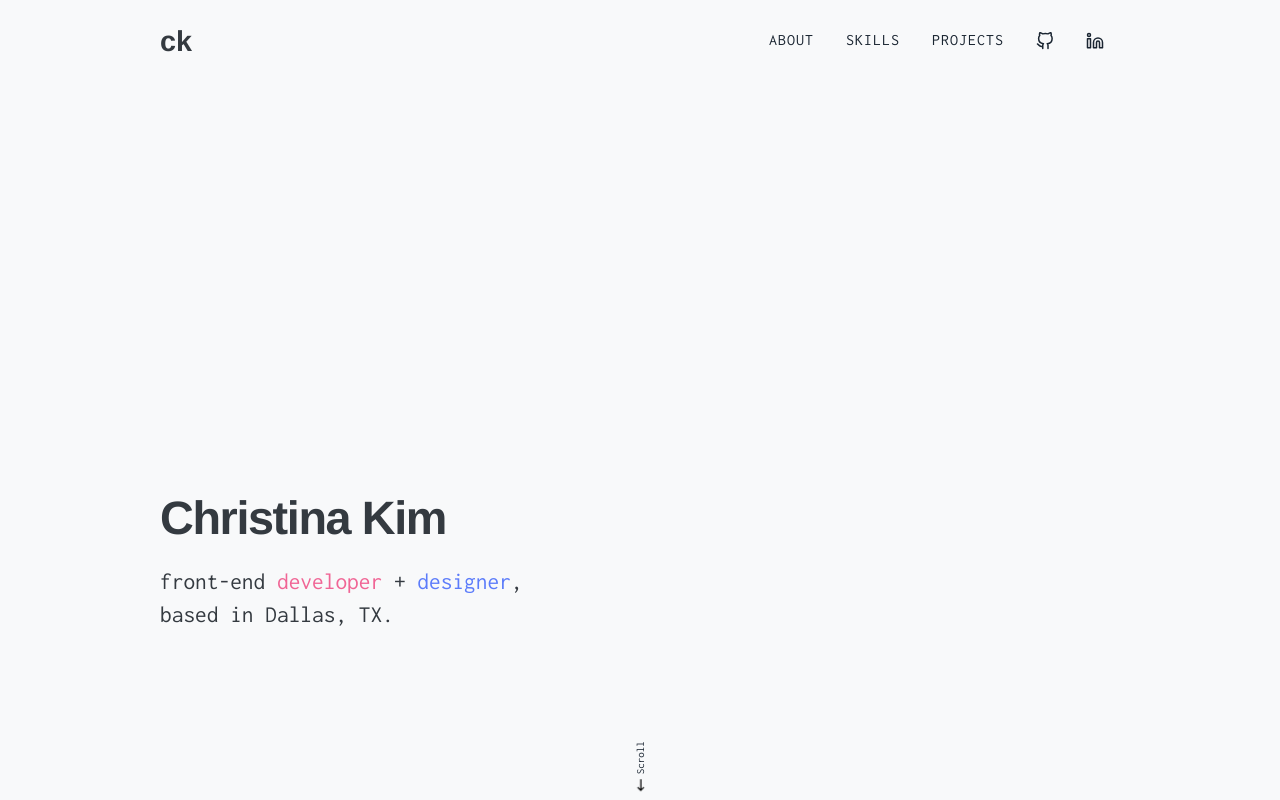
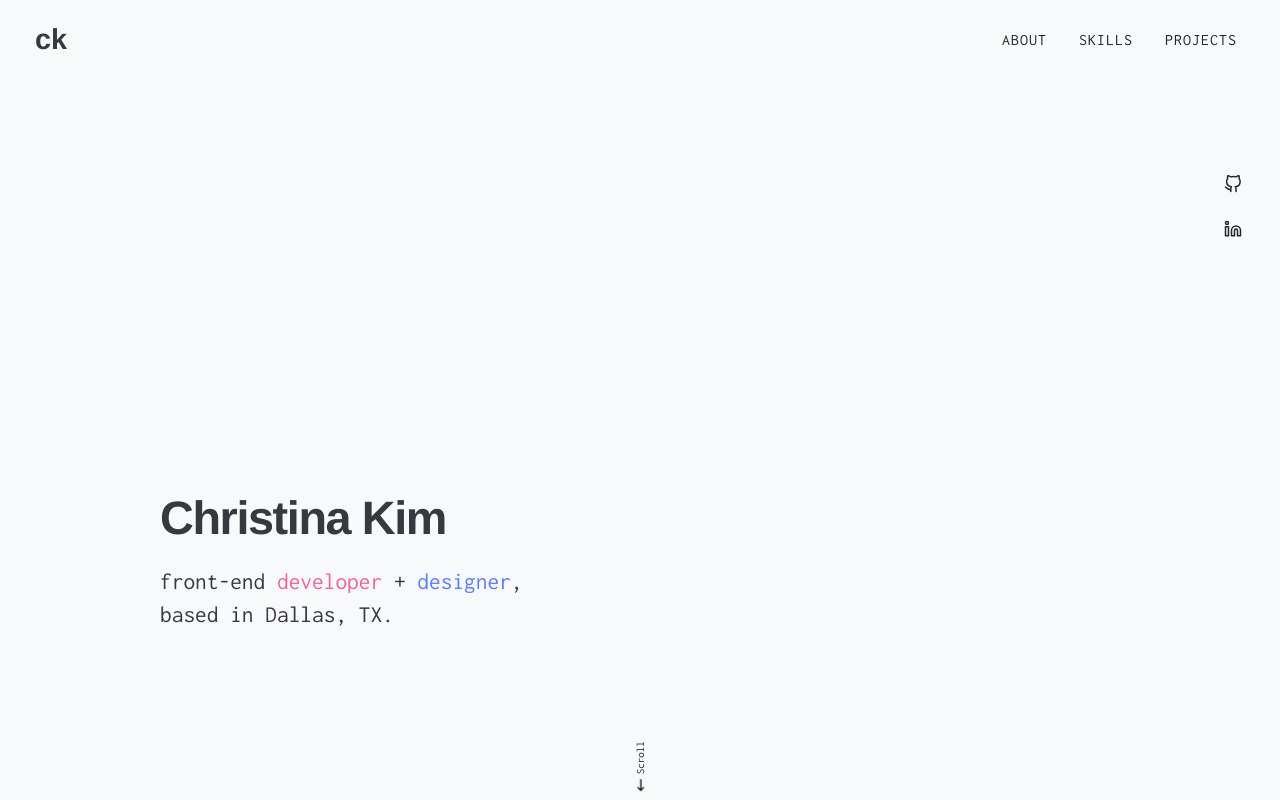
Before and after one commit to chk-yourself/my-portfolio, a plain HTML site: page index.html in a window 1280 px wide. Shown: the top 800 px of the page. Drawn offline with nearby package versions, Linux system fonts and the light colour scheme; a web font is replaced by a local one.

Commit message:
restyled social links

```diff
--- a/index.html
+++ b/index.html
@@ -14,7 +14,6 @@
 
 <body>
   <nav class="navbar navbar-expand-md navbar-dark fixed-top" id="mainNav">
-    <div class="container">
       <a class="navbar-brand js-scroll-trigger" href="#masthead">ck</a>
       <button class="btn navbar-toggler navbar-toggler-right" type="button" data-toggle="collapse" data-target="#navbarResponsive"
         aria-controls="navbarResponsive" aria-expanded="false" aria-label="Toggle navigation">
@@ -31,15 +30,21 @@
           <li class="nav-item">
             <a class="nav-link" href="#projects">Projects</a>
           </li>
-          <li class="nav-item contact-item">
-            <a class="nav-link contact-link" href="https://github.com/chk-yourself"><i data-feather="github"></i></a>
-          </li>
-          <li class="nav-item contact-item">
-            <a class="nav-link contact-link" href="https://www.linkedin.com/in/christina-kim-12904646"><i data-feather="linkedin"></i></a>
+          <li class="nav-item social">
+            <a class="nav-link social-link" href="https://github.com/chk-yourself"><i data-feather="github"></i></a>
+            <a class="nav-link social-link" href="https://www.linkedin.com/in/christina-kim-12904646"><i data-feather="linkedin"></i></a>
           </li>
         </ul>
       </div>
-    </div>
+
+    <ul class="social-links">
+        <li class="social-item">
+    <a class="social-link" href="https://github.com/chk-yourself"><i data-feather="github"></i></a>
+        </li>
+    <li class="social-item">
+        <a class="social-link" href="https://www.linkedin.com/in/christina-kim-12904646"><i data-feather="linkedin"></i></a>
+      </li>
+    </ul>
   </nav>
   <header class="masthead" id="masthead">
     <div class="container">
@@ -268,14 +273,24 @@
       <section class="section" id="contact">
         <div class="container">
         <div class="section-title">
-         <h2 class="h2 text-center">Say Hello</h2>
+         <h2 class="h2">Get in touch</h2>
          <svg xmlns="http://www.w3.org/2000/svg" width="33" height="7" viewBox="0 0 73.94 14.19" class="waves">
           <polyline points="2.83 2.83 11.36 11.36 19.9 2.83 28.43 11.36 36.97 2.83 45.5 11.36 54.04 2.83 62.58 11.36 71.11 2.83" style="stroke-dashoffset: 2e-05; stroke-dasharray: none;"></polyline>
         </svg>
         </div>
           <div class="row">
             <div class="col-lg-12">
-
+              <ul class="contact-info">
+                  <li class="contact-item">
+                      <a class="contact-link" href="mailto:c.hyunakim@gmail.com"><i data-feather="mail"></i></a>
+                    </li>
+                  <li class="contact-item">
+                      <a class="contact-link" href="https://github.com/chk-yourself"><i data-feather="github"></i></a>
+                    </li>
+                    <li class="contact-item">
+                      <a class="contact-link" href="https://www.linkedin.com/in/christina-kim-12904646"><i data-feather="linkedin"></i></a>
+                    </li>
+              </ul>
               <form id="contactForm" name="sentMessage" novalidate>
                 <div class="row">
                   <div class="col-md-6">
@@ -314,6 +329,7 @@
         </div>
       </section>
     -->
+
   <footer class="page-footer">
     <div class="container">
     </div>
--- a/scss/base/_global.scss
+++ b/scss/base/_global.scss
@@ -106,6 +106,10 @@ a {
     }
   h2 {
     position: relative;
+    left: 8px;
+    @include md {
+      left: 0;
+    }
   }
   @include md {
     width: calc(100vw - 96px);
--- a/scss/components/_masthead.scss
+++ b/scss/components/_masthead.scss
@@ -10,10 +10,16 @@ header.masthead {
   width: 100vw;
   height: 100vh;
   @include background-cover;
+  @include md {
+    width: calc(100vw - 96px);
+    width: calc(100vw - 96px);
+    padding: 0 16px;
+    margin: 0 auto;
+  }
   .intro {
     position: absolute;
     bottom: 20%;
-    left: 1rem;
+    left: 1.5rem;
     color: $gray-800;
     @include md {
       left: 0;
--- a/scss/components/_navigation.scss
+++ b/scss/components/_navigation.scss
@@ -1,11 +1,15 @@
 // Styling for the navbar
 .navbar {
   background-color: $gray-000;
-  padding: 0 1rem;
+  padding: 0;
+  margin: 0 1rem;
+  @include xl {
+    margin: 0 1.5rem;
+  }
   .navbar-toggler {
     font-size: 12px;
     right: 0;
-    padding: 10px;
+    padding: 8px;
     color: $smog;
     .feather {
       color: $smog;
@@ -29,6 +33,7 @@
     font-size: 1.4rem;
     font-family: $heading-font;
     font-weight: 700;
+    padding: 8px;
     &.active,
     &:active,
     &:focus,
@@ -42,7 +47,7 @@
   .navbar-nav {
     padding: 16px 0;
     .nav-item {
-      &:not(.contact-item) {
+      &:not(.social) {
        a {
         @include highlight(x, $lt-primary, 45%);
        }
@@ -54,7 +59,7 @@
         font-weight: 400;
         padding: 0;
         letter-spacing: 1px;
-        color: $dk-smog;
+        color: $gray-900;
         display: inline-block;
         &.active {
           background-size: 100% 45%;
@@ -92,14 +97,37 @@
   }
   }
 
-  .contact-link {
+  .social-links {
+    list-style: none;
+    padding: 0;
+    display: none;
+    position: absolute;
+    right: 0;
+    top: 20vh;
+    text-align: center;
+    @include md {
+      display: block;
+    }
+    .social-link {
+      padding: .5rem 0;
+      display: inline-block;
+      width: 40px;
+    }
+  }
+
+  .social-link {
+    color: $gray-900;
     .feather {
       width: 18px;
       height: 18px;
     }
   }
 
-  .contact-item:hover {
+  .social-item:hover,
+  .social-link:hover {
+    .social-link {
+      color: $gray-900;
+    }
     .feather {
       fill: $lt-primary;
     }
@@ -130,3 +158,9 @@
       }
     }
   }
+
+  .nav-item.social {
+    @include md {
+      display: none;
+    }
+  }
--- a/scss/sections/_contact.scss
+++ b/scss/sections/_contact.scss
@@ -1,11 +1,7 @@
 // Styling for the contact section
 #contact {
-  .section-title {
-    text-align: center;
-  }
   h2 {
     margin: 0 auto;
-    text-align: center;
     left: 0;
     right: 0;
   }
@@ -77,3 +73,20 @@
     margin: 0 auto;
   }
 }
+
+.contact-info {
+  list-style: none;
+  display: flex;
+  max-width: 200px;
+  padding: 0;
+  justify-content: space-between;
+  .contact-item {
+    .contact-link {
+      color: $gray-700;
+    }
+    .feather {
+      width: 24px;
+      height: 24px;
+    }
+  }
+}
```
Also changed, not shown: css/styles.css, 1 other file.
